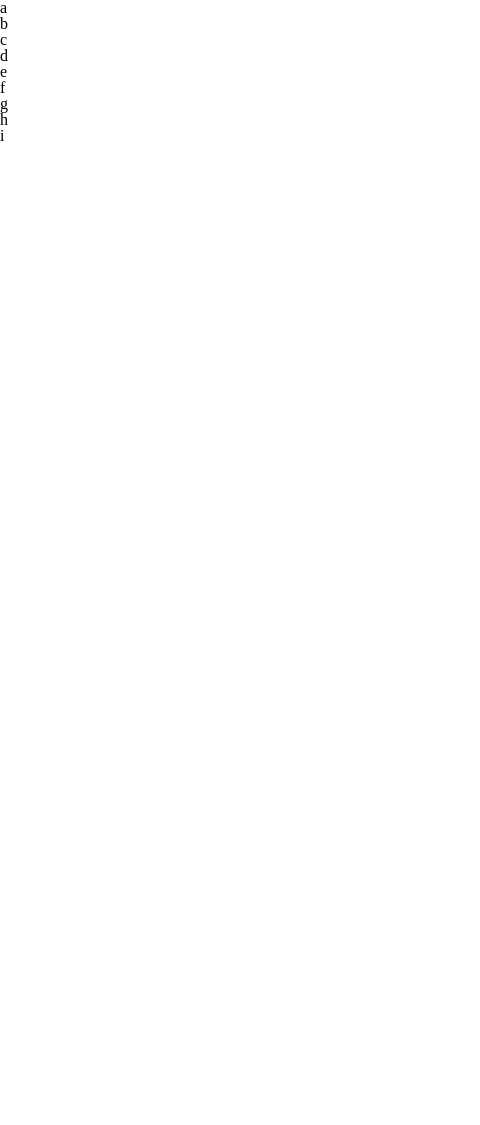
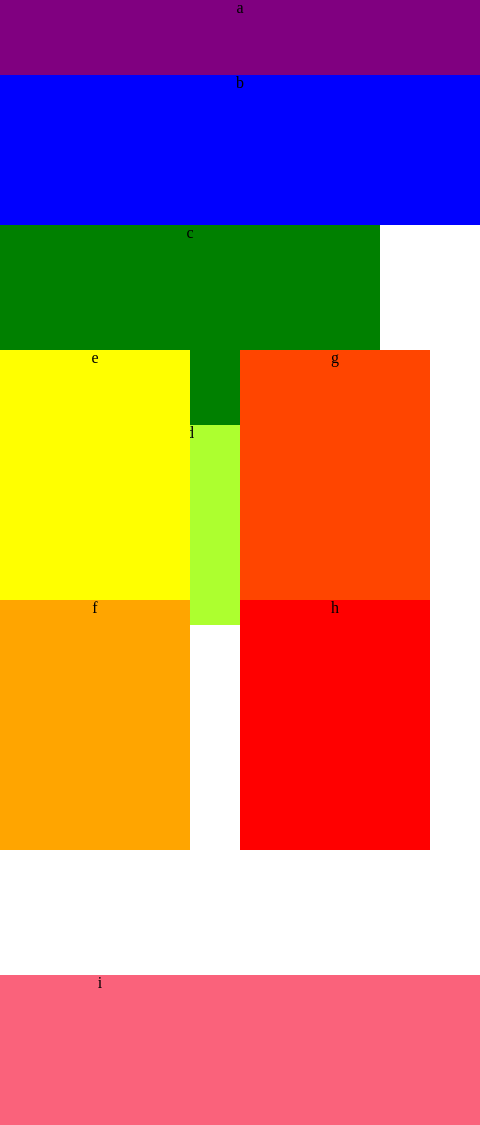
Before and after one commit to francescodt/lab-01, a plain HTML site: page index.html in a window 390 px wide. Shown: the whole page, 480 px wide, since content can reach past the window. Before the commit the page ends 844 px from the top, so only its background shows below. Drawn offline with Linux system fonts and the light colour scheme.

Commit message:
broken thing because I did it backwards

```diff
--- a/css/base.css
+++ b/css/base.css
@@ -0,0 +1,7 @@
+* {
+    text-align: center;
+    box-sizing: border-box;
+    max-width: 960px;
+    max-height: 768px;
+    margin: 0 auto;
+}
--- a/css/layout.css
+++ b/css/layout.css
@@ -0,0 +1,70 @@
+#a {
+    height: 100px;
+    width: 960px;
+}
+
+#b {
+    height: 600px;
+    width: 200px;
+    float: left;
+}
+
+#c, #d {
+    height: 200px;
+    width: 380px;
+    float: left;
+}
+
+#e, #f, #g, #h {
+    height: 250px;
+    width: 190px;
+    float: left;
+}
+
+#i {
+    height: 150px;
+    width: 760px;
+    float: right;
+}
+
+.floater, #wrapper {
+    float: right;
+}
+
+@media  (max-width: 768px) {
+    #a {
+        height: 75px;
+        width: 480px;
+    }
+
+    #b {
+        height: 150px;
+        width: 480px;
+        float: left;
+    }
+
+     #doingIt {
+        width: 480px;
+        height: 750px;
+        float: left;
+    }
+
+    .floater {
+        width: 480px;
+        height: 125px;
+        float: left;
+    }
+
+    #wrapper, #wrapper2 {
+        width: 240px;
+        height: 250px;
+        float: left;
+    }
+
+    footer {
+        width: 480px;
+        height: 80px;
+        float: left;
+    }
+
+}
--- a/css/modules.css
+++ b/css/modules.css
@@ -0,0 +1,35 @@
+#a {
+    background-color: purple;
+}
+
+#b {
+    background-color: blue;
+}
+
+#c {
+    background-color: green
+}
+
+#d {
+    background-color: greenyellow
+}
+
+#e {
+    background-color: yellow
+}
+
+#f {
+    background-color: orange
+}
+
+#g {
+    background-color: orangered
+}
+
+#h {
+    background-color: red
+}
+
+#i {
+    background-color: rgb(250, 98, 123)
+}
--- a/index.html
+++ b/index.html
@@ -15,23 +15,27 @@
 
 <body>
     <header>
-        <div id="a">a</div>
+        <nav id="a">a</nav>
     </header>
     <main>
-        <div id="b">b</div>
-        <div id="c">c</div>
-        <div id="d">d</div>
-        <div id="wrapper">
-            <div id="e">e</div>
-            <div id="f">f</div>
-        </div>
-        <div id="wrapper2">
-            <div id="g">g</div>
-            <div id="h">h</div>
+        <aside id="b">b</aside>
+        <div id="doingIt">
+            <div class="floater">
+                <p id="c">c</p>
+                <p id="d">d</p>
+            </div>
+            <div id="wrapper">
+                <p id="e">e</p>
+                <p id="f">f</p>
+            </div>
+            <div id="wrapper2">
+                <p id="g">g</p>
+                <p id="h">h</p>
+            </div>
         </div>
     </main>
     <footer>
-        <div id="i">i</div>
+        <section id="i">i</section>
     </footer>
 </body>
 
```
